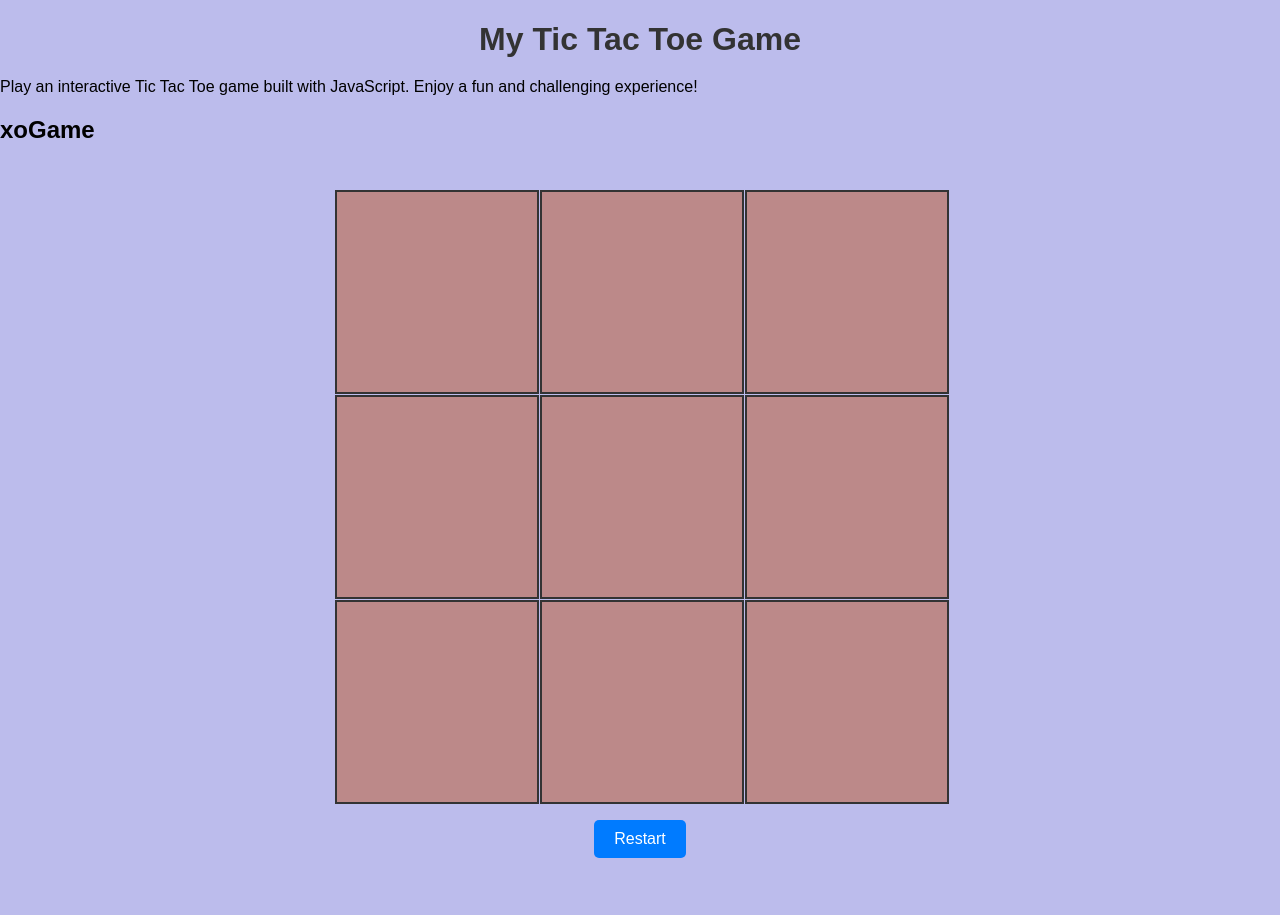
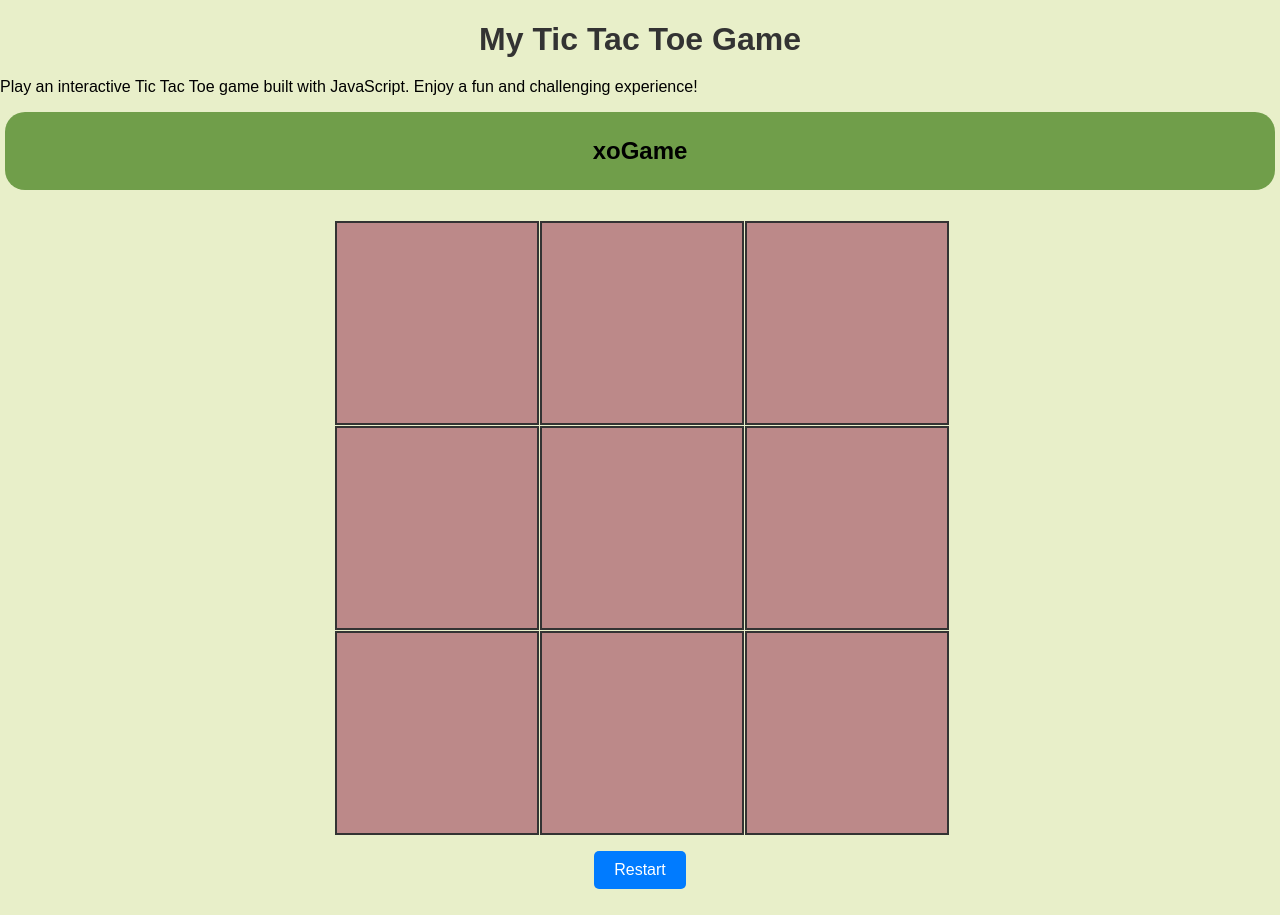
Before and after one commit to ZakaDev22/TicTacToeGame-js, a plain HTML site: page index.html in a window 1280 px wide. Before the commit the page ends 884 px from the top, so only its background shows below. Drawn offline with Linux system fonts and the light colour scheme.

Commit message:
update background color and enhance header styling in style.css for improved aesthetics

```diff
--- a/style.css
+++ b/style.css
@@ -1,7 +1,7 @@
 
 body {
     font-family: Arial, sans-serif;
-    background-color: #bcbcec;
+    background-color: #e3ecbccc;
     margin: 0;
     padding: 0;
     height: 100vh;
@@ -11,6 +11,14 @@ h1 {
     text-align: center;
     color: #333;
     margin-bottom: 20px;
+}
+
+header div  {
+    margin: 5px;
+    padding: 5px;
+    text-align: center;
+    background-color: #709e4a;
+    border-radius: 20px;
 }
 
 main {
```
